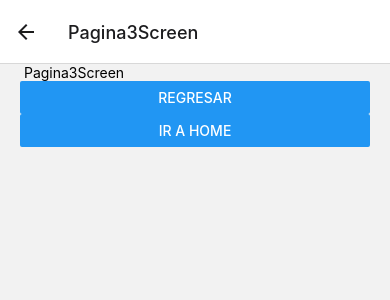
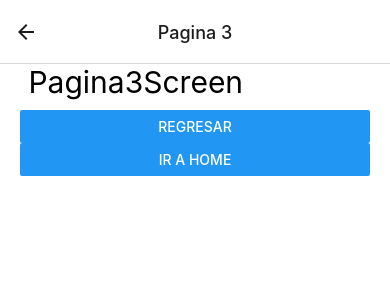
Before and after one commit to wcossior/04-navegation, a React Native app: screen /Pagina3Screen in a window 390 px wide. Shown: the top 300 px of the page. Built offline with nearby package versions, Linux system fonts and the light colour scheme.

Commit message:
estilizando un poco

```diff
--- a/src/navigator/StackNavigator.tsx
+++ b/src/navigator/StackNavigator.tsx
@@ -3,16 +3,26 @@ import { createStackNavigator } from '@react-navigation/stack';
 import { Pagina2Screen } from '../screens/Pagina2Screen';
 import { Pagina1Screen } from '../screens/Pagina1Screen';
 import { Pagina3Screen } from '../screens/Pagina3Screen';
-import { NavigationContainer } from '@react-navigation/native';
 
 const Stack = createStackNavigator();
 
 export const StackNavigator = () => {
     return (
-        <Stack.Navigator>
-            <Stack.Screen name="Pagina1Screen" component={Pagina1Screen} />
-            <Stack.Screen name="Pagina2Screen" component={Pagina2Screen} />
-            <Stack.Screen name="Pagina3Screen" component={Pagina3Screen} />
+        <Stack.Navigator
+        screenOptions={{
+            headerStyle:{
+                elevation:0,
+                shadowColor: 'transparent'
+            },
+            cardStyle:{
+                backgroundColor: 'white'
+            }
+        }}
+
+        >
+            <Stack.Screen name="Pagina1Screen" options={{ title: 'Pagina 1', headerTitleAlign: 'center'}} component={Pagina1Screen} />
+            <Stack.Screen name="Pagina2Screen" options={{ title: 'Pagina 2', headerTitleAlign: 'center'}} component={Pagina2Screen} />
+            <Stack.Screen name="Pagina3Screen" options={{ title: 'Pagina 3', headerTitleAlign: 'center'}} component={Pagina3Screen} />
         </Stack.Navigator>
     );
 }
--- a/src/screens/Pagina1Screen.tsx
+++ b/src/screens/Pagina1Screen.tsx
@@ -9,7 +9,7 @@ export const Pagina1Screen = ({ navigation }: Props) => {
 
     return (
         <View style={styles.globalMargin}>
-            <Text> Pagina1Screen </Text>
+            <Text style={styles.title}> Pagina1Screen </Text>
             <Button
                 title='Ir a pagina 2'
                 onPress={() => navigation.navigate('Pagina2Screen')}
--- a/src/screens/Pagina2Screen.tsx
+++ b/src/screens/Pagina2Screen.tsx
@@ -1,5 +1,5 @@
 import { useNavigation } from '@react-navigation/native';
-import React from 'react'
+import React, { useEffect } from 'react'
 import { View, Text, Button } from 'react-native';
 import { styles } from '../theme/appTheme';
 
@@ -7,9 +7,17 @@ export const Pagina2Screen = () => {
 
     const navigator = useNavigation<any>();
 
+    useEffect(() => {
+        navigator.setOptions({
+            title: "Hola miau",
+            headerBackTitle: "Atras"
+        });
+    }, [])
+
+
     return (
         <View style={styles.globalMargin}>
-            <Text> Pagina2Screen </Text>
+            <Text style={styles.title}> Pagina2Screen </Text>
             <Button
                 title='Ir pagina 3'
                 onPress={() => navigator.navigate('Pagina3Screen')}
--- a/src/screens/Pagina3Screen.tsx
+++ b/src/screens/Pagina3Screen.tsx
@@ -8,7 +8,7 @@ interface Props extends StackScreenProps<any, any> { };
 export const Pagina3Screen = ({ navigation }: Props) => {
     return (
         <View style={styles.globalMargin}>
-            <Text> Pagina3Screen </Text>
+            <Text style={styles.title}> Pagina3Screen </Text>
             <Button
                 title='Regresar'
                 onPress={() => navigation.goBack()}
--- a/src/theme/appTheme.tsx
+++ b/src/theme/appTheme.tsx
@@ -3,5 +3,9 @@ import { StyleSheet } from "react-native";
 export const styles = StyleSheet.create({
     globalMargin:{
         marginHorizontal: 20
+    },
+    title: {
+        fontSize: 30,
+        marginBottom: 10,
     }
 });
```
